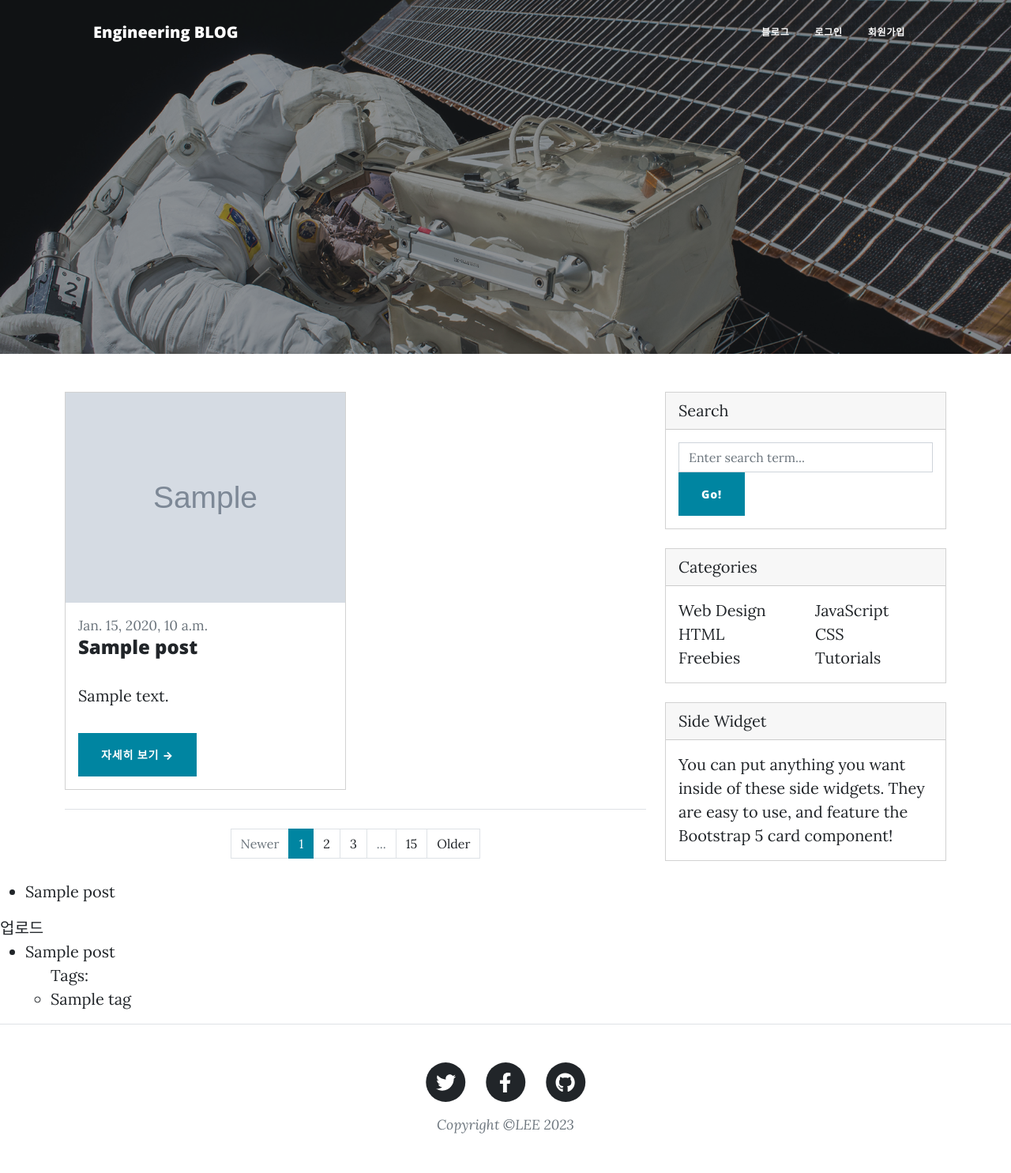
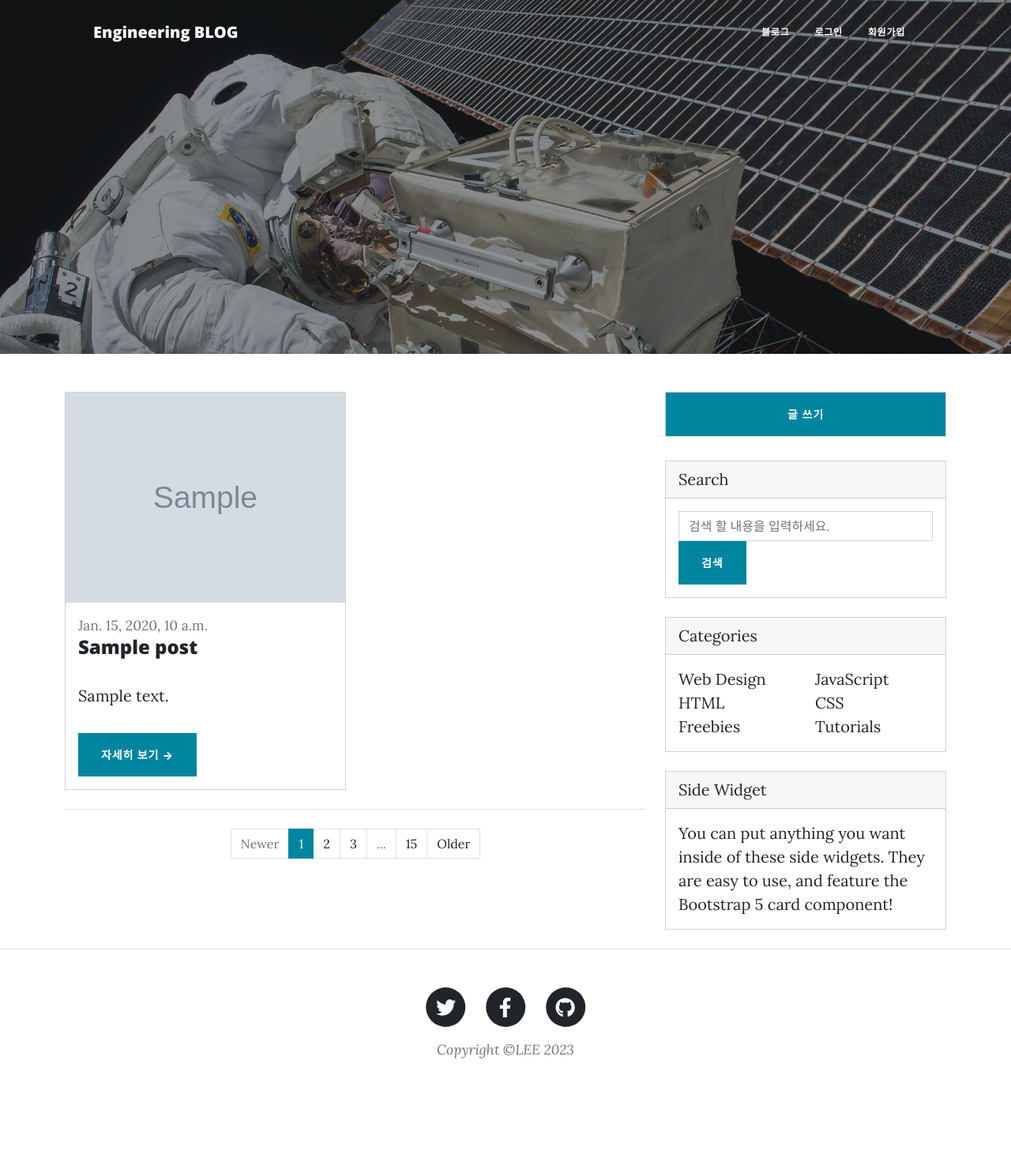
Before and after one commit to abcdqwer1/project_blog, a Django app: template templates/blog/post_list.html in a window 1280 px wide. Shown: the whole page at 79% size. After the commit the page ends 1340 px from the top, so only its background shows below. Run offline with Django 3.2, Linux system fonts and the light colour scheme; the template is opened without the code that fills it: most values are stand-ins (such as "Sample title", 1, 10 or a date in 2020); grey boxes marked "Sample" are stand-in pictures; some libraries are stand-ins or nearby versions.

Commit message:
STYLE: post_detail, post_list

```diff
--- a/projectblog/settings.py
+++ b/projectblog/settings.py
@@ -11,7 +11,7 @@ BASE_DIR = Path(__file__).resolve().parent.parent
 SECRET_KEY = 'django-insecure-4#tx!by%la27g6&d#tagly2r=*zwd8&o##ey%2_+*7k!19@6%*'
 
 # SECURITY WARNING: don't run with debug turned on in production!
-DEBUG = True
+DEBUG = False
 
 ALLOWED_HOSTS = ['*']
 
--- a/static/css/styles2.css
+++ b/static/css/styles2.css
@@ -3,3 +3,8 @@
 .profile_body {
   text-align: center;
 }
+
+.btn_detail_end {
+
+  /* text-align: center; */
+}
--- a/templates/blog/post_list.html
+++ b/templates/blog/post_list.html
@@ -9,6 +9,7 @@
                     <div class="row">
 
                             <!-- Blog post-->
+
                         {% for post in object_list %}
                             <div class="col-lg-6">
                                 <div class="card mb-4">
@@ -43,13 +44,17 @@
                 </div>
                 <!-- Side widgets-->
                 <div class="col-lg-4">
+                    <div class="card md-4">
+                        <a class="btn btn-primary" href="{% url 'blog:post_new' %}">글 쓰기</a>
+                    </div>
+                    <br>
                     <!-- Search widget-->
                     <div class="card mb-4">
                         <div class="card-header">Search</div>
                         <div class="card-body">
                             <form action="" method="GET">
-                                <input class="form-control" type="text" placeholder="Enter search term..." aria-label="Enter search term..." aria-describedby="button-search" name="q" value="{{ request.GET.q }}"/>
-                                <button class="btn btn-primary" id="button-search" type="button">Go!</button>
+                                <input class="form-control" type="text" placeholder="검색 할 내용을 입력하세요." name="q" value="{{ request.GET.q }}"/>
+                                <button class="btn btn-primary" id="button-search" type="submit">검색</button>
                             </form>
                         </div>
                     </div>
@@ -83,30 +88,5 @@
                 </div>
             </div>
         </div>
-<ul>
-    {% for post in post_list %}
-    <li>
-        <a href="{% url 'blog:post_detail' post.pk %}">
-            {{ post.title }}
-        </a>
-    </li>
-    {% endfor %}
-</ul>
-<a href="{% url 'blog:post_new' %}">업로드</a>
 
-<ul>
-    {% for post in posts %}
-        <li>
-            <a href="{{ post.get_absolute_url }}">{{ post.title }}</a>
-            <ul>
-                Tags:
-                {% for tag in post.tags.all %}
-                    <li><a href="{% url 'tag_posts' tag_name=tag.name %}">{{ tag.name }}</a></li>
-                {% endfor %}
-            </ul>
-        </li>
-    {% empty %}
-        <p>게시물이 없습니다.</p>
-    {% endfor %}
-</ul>
 {% endblock %}
```
Also changed, not shown: templates/blog/post_detail.html (+23 -45 lines), db.sqlite3, media/blog/images/2023/11/08/2023-11-07_23_04_23.jpg (added), media/blog/images/2023/11/08/contact-bg.jpg (added).
